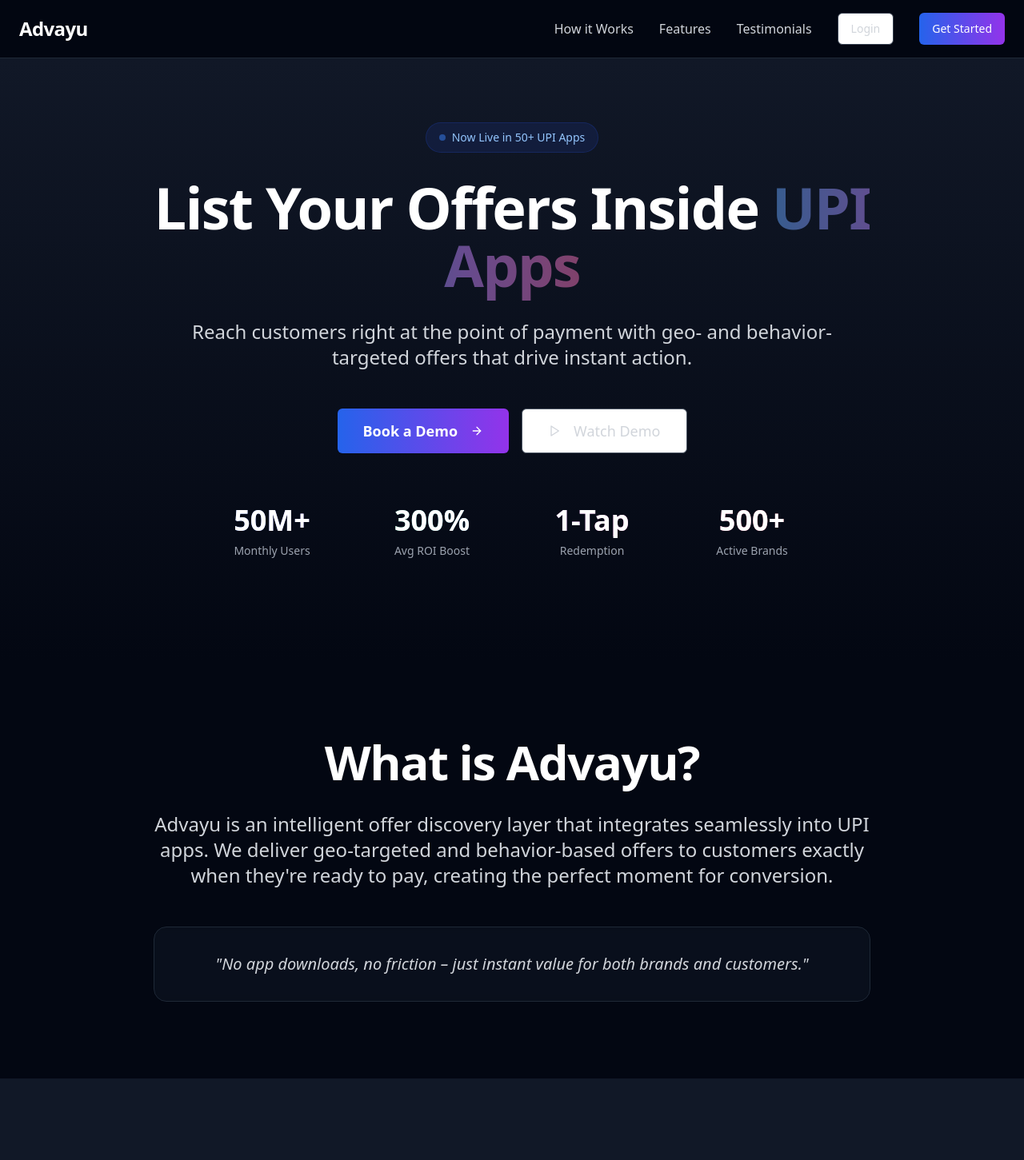
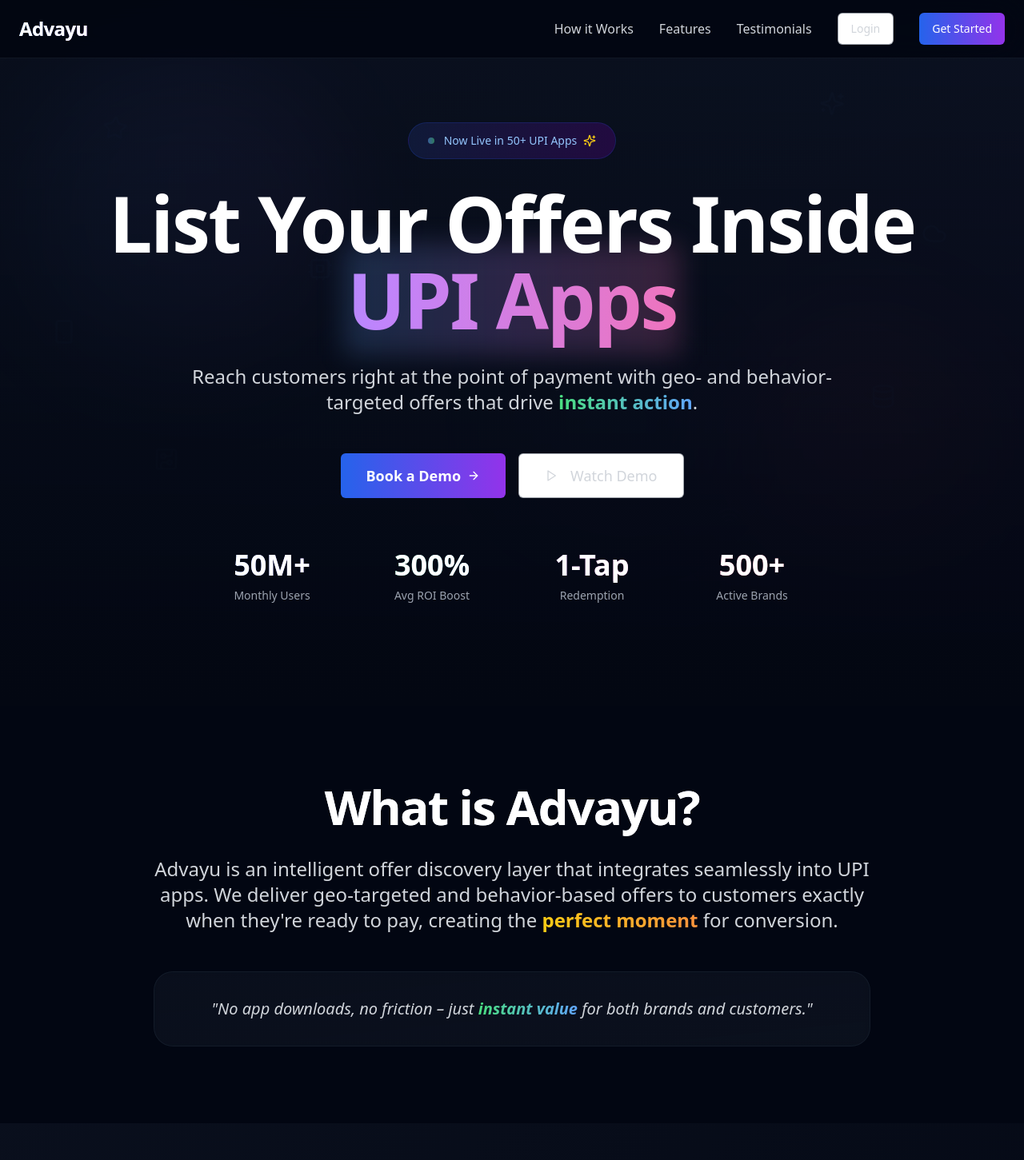
Before and after one commit to shivamvishwakarm/advayu_landingpage, a React (Vite) app: page / in a window 1280 px wide. Shown: the top 1451 px of the page at 80% size. Built offline with nearby package versions, Linux system fonts and the light colour scheme.

Commit message:
Refine landing page aesthetics
Improved the visual design of the landing page to be more artistic.

```diff
--- a/src/pages/Index.tsx
+++ b/src/pages/Index.tsx
@@ -19,6 +19,29 @@ const floatingIcons = [
 const Index = () => {
   return (
     <div className="min-h-screen bg-gray-950 text-white relative overflow-hidden">
+      {/* Artistic Background Effects */}
+      <div className="fixed inset-0 pointer-events-none z-0">
+        {/* Gradient Orbs */}
+        <div className="absolute top-20 left-10 w-96 h-96 bg-gradient-to-r from-blue-500/20 to-purple-500/20 rounded-full blur-3xl animate-pulse"></div>
+        <div className="absolute bottom-20 right-10 w-80 h-80 bg-gradient-to-r from-pink-500/20 to-orange-500/20 rounded-full blur-3xl animate-pulse" style={{ animationDelay: "2s" }}></div>
+        <div className="absolute top-1/2 left-1/2 w-64 h-64 bg-gradient-to-r from-green-500/10 to-blue-500/10 rounded-full blur-3xl animate-pulse" style={{ animationDelay: "4s" }}></div>
+
+        {/* Mesh Gradient Overlay */}
+        <div className="absolute inset-0 bg-gradient-to-br from-transparent via-blue-950/10 to-purple-950/20"></div>
+
+        {/* Animated Grid Pattern */}
+        <div className="absolute inset-0 opacity-[0.02]">
+          <div className="absolute inset-0" style={{
+            backgroundImage: `
+              linear-gradient(rgba(255,255,255,0.1) 1px, transparent 1px),
+              linear-gradient(90deg, rgba(255,255,255,0.1) 1px, transparent 1px)
+            `,
+            backgroundSize: '50px 50px',
+            animation: 'grid-move 20s linear infinite'
+          }}></div>
+        </div>
+      </div>
+
       {/* Animated Background Icons */}
       <div className="fixed inset-0 pointer-events-none opacity-5 z-0">
         {floatingIcons.map((item, index) => {
@@ -41,64 +64,82 @@ const Index = () => {
       </div>
 
       {/* Navigation Bar */}
-      <nav className="border-b border-gray-800 bg-gray-950/80 backdrop-blur-md sticky top-0 z-50 transition-all duration-300">
+      <nav className="border-b border-gray-800/50 bg-gray-950/80 backdrop-blur-xl sticky top-0 z-50 transition-all duration-300">
         <div className="container mx-auto px-6 py-4">
           <div className="flex items-center justify-between">
-            <div className="text-2xl font-bold text-white tracking-tight transform hover:scale-105 transition-transform duration-200">
+            <div className="text-2xl font-black text-white tracking-tight transform hover:scale-105 transition-transform duration-200 bg-gradient-to-r from-blue-400 to-purple-400 bg-clip-text text-transparent">
               Advayu
             </div>
             <div className="hidden md:flex items-center space-x-8">
-              <a href="#how-it-works" className="text-gray-300 hover:text-white transition-all duration-300 font-medium hover:scale-105 transform">How it Works</a>
-              <a href="#features" className="text-gray-300 hover:text-white transition-all duration-300 font-medium hover:scale-105 transform">Features</a>
-              <a href="#testimonials" className="text-gray-300 hover:text-white transition-all duration-300 font-medium hover:scale-105 transform">Testimonials</a>
-              <Button variant="outline" className="border-gray-700 text-gray-300 hover:bg-gray-800 hover:text-white transition-all duration-300 hover:scale-105 transform">Login</Button>
-              <Button className="bg-gradient-to-r from-blue-600 to-purple-600 hover:from-blue-700 hover:to-purple-700 text-white border-0 transition-all duration-300 hover:scale-105 transform hover:shadow-lg">Get Started</Button>
+              <a href="#how-it-works" className="text-gray-300 hover:text-white transition-all duration-300 font-medium hover:scale-105 transform relative group">
+                How it Works
+                <span className="absolute -bottom-1 left-0 w-0 h-0.5 bg-gradient-to-r from-blue-400 to-purple-400 transition-all duration-300 group-hover:w-full"></span>
+              </a>
+              <a href="#features" className="text-gray-300 hover:text-white transition-all duration-300 font-medium hover:scale-105 transform relative group">
+                Features
+                <span className="absolute -bottom-1 left-0 w-0 h-0.5 bg-gradient-to-r from-blue-400 to-purple-400 transition-all duration-300 group-hover:w-full"></span>
+              </a>
+              <a href="#testimonials" className="text-gray-300 hover:text-white transition-all duration-300 font-medium hover:scale-105 transform relative group">
+                Testimonials
+                <span className="absolute -bottom-1 left-0 w-0 h-0.5 bg-gradient-to-r from-blue-400 to-purple-400 transition-all duration-300 group-hover:w-full"></span>
+              </a>
+              <Button variant="outline" className="border-gray-700/50 text-gray-300 hover:bg-gray-800/50 hover:text-white transition-all duration-300 hover:scale-105 transform backdrop-blur-sm">Login</Button>
+              <Button className="bg-gradient-to-r from-blue-600 to-purple-600 hover:from-blue-700 hover:to-purple-700 text-white border-0 transition-all duration-300 hover:scale-105 transform hover:shadow-xl relative overflow-hidden group">
+                <span className="relative z-10">Get Started</span>
+                <div className="absolute inset-0 bg-gradient-to-r from-purple-600 to-pink-600 opacity-0 group-hover:opacity-100 transition-opacity duration-300"></div>
+              </Button>
             </div>
           </div>
         </div>
       </nav>
 
       {/* Hero Section */}
-      <section className="pt-20 pb-32 bg-gradient-to-b from-gray-900 to-gray-950 relative z-10">
+      <section className="pt-20 pb-32 bg-gradient-to-b from-gray-900/50 to-gray-950 relative z-10">
         <div className="container mx-auto px-6">
           <div className="max-w-5xl mx-auto text-center">
-            <div className="inline-flex items-center px-4 py-2 bg-blue-950/50 border border-blue-800/30 rounded-full text-blue-300 text-sm font-medium mb-8 animate-fade-in">
-              <div className="w-2 h-2 bg-blue-500 rounded-full mr-2 animate-pulse"></div>
+            <div className="inline-flex items-center px-6 py-3 bg-gradient-to-r from-blue-950/50 to-purple-950/50 border border-blue-800/30 rounded-full text-blue-300 text-sm font-medium mb-8 animate-fade-in backdrop-blur-sm">
+              <div className="w-2 h-2 bg-gradient-to-r from-blue-400 to-green-400 rounded-full mr-3 animate-pulse"></div>
               Now Live in 50+ UPI Apps
+              <Sparkles className="w-4 h-4 ml-2 text-yellow-400" />
             </div>
-            <h1 className="text-5xl lg:text-7xl font-black mb-8 leading-tight tracking-tight animate-fade-in" style={{ animationDelay: "0.2s" }}>
+            <h1 className="text-5xl lg:text-8xl font-black mb-8 leading-tight tracking-tight animate-fade-in" style={{ animationDelay: "0.2s" }}>
               List Your Offers Inside{" "}
-              <span className="bg-gradient-to-r from-blue-400 via-purple-400 to-pink-400 bg-clip-text text-transparent animate-pulse">
+              <span className="bg-gradient-to-r from-blue-400 via-purple-400 to-pink-400 bg-clip-text text-transparent animate-gradient-x relative">
                 UPI Apps
+                <div className="absolute -inset-1 bg-gradient-to-r from-blue-400/20 via-purple-400/20 to-pink-400/20 blur-lg -z-10"></div>
               </span>
             </h1>
             <p className="text-xl lg:text-2xl mb-12 text-gray-300 max-w-4xl mx-auto leading-relaxed font-light animate-fade-in" style={{ animationDelay: "0.4s" }}>
-              Reach customers right at the point of payment with geo- and behavior-targeted offers that drive instant action.
+              Reach customers right at the point of payment with geo- and behavior-targeted offers that drive{" "}
+              <span className="text-transparent bg-gradient-to-r from-green-400 to-blue-400 bg-clip-text font-semibold">instant action</span>.
             </p>
             <div className="flex flex-col sm:flex-row gap-4 justify-center mb-16 animate-fade-in" style={{ animationDelay: "0.6s" }}>
-              <Button size="lg" className="bg-gradient-to-r from-blue-600 to-purple-600 hover:from-blue-700 hover:to-purple-700 text-white font-semibold px-8 py-4 text-lg h-14 border-0 transition-all duration-300 hover:scale-105 transform hover:shadow-xl">
-                Book a Demo <ArrowRight className="ml-2 h-5 w-5" />
+              <Button size="lg" className="bg-gradient-to-r from-blue-600 to-purple-600 hover:from-blue-700 hover:to-purple-700 text-white font-semibold px-8 py-4 text-lg h-14 border-0 transition-all duration-300 hover:scale-105 transform hover:shadow-2xl relative overflow-hidden group">
+                <span className="relative z-10 flex items-center">
+                  Book a Demo <ArrowRight className="ml-2 h-5 w-5 group-hover:translate-x-1 transition-transform duration-300" />
+                </span>
+                <div className="absolute inset-0 bg-gradient-to-r from-purple-600 to-pink-600 opacity-0 group-hover:opacity-100 transition-opacity duration-300"></div>
               </Button>
-              <Button size="lg" variant="outline" className="border-gray-600 text-gray-300 hover:bg-gray-800 hover:text-white px-8 py-4 text-lg h-14 transition-all duration-300 hover:scale-105 transform">
-                <Play className="mr-2 h-5 w-5" />
+              <Button size="lg" variant="outline" className="border-gray-600/50 text-gray-300 hover:bg-gray-800/50 hover:text-white px-8 py-4 text-lg h-14 transition-all duration-300 hover:scale-105 transform backdrop-blur-sm group">
+                <Play className="mr-2 h-5 w-5 group-hover:scale-110 transition-transform duration-300" />
                 Watch Demo
               </Button>
             </div>
             <div className="grid grid-cols-2 md:grid-cols-4 gap-8 max-w-3xl mx-auto animate-fade-in" style={{ animationDelay: "0.8s" }}>
-              <div className="text-center transform hover:scale-110 transition-all duration-300">
-                <div className="text-3xl lg:text-4xl font-black text-white mb-2 bg-gradient-to-r from-blue-400 to-purple-400 bg-clip-text text-transparent">50M+</div>
+              <div className="text-center transform hover:scale-110 transition-all duration-300 group">
+                <div className="text-3xl lg:text-4xl font-black text-white mb-2 bg-gradient-to-r from-blue-400 to-purple-400 bg-clip-text text-transparent group-hover:scale-110 transition-transform duration-300">50M+</div>
                 <div className="text-gray-400 text-sm font-medium">Monthly Users</div>
               </div>
-              <div className="text-center transform hover:scale-110 transition-all duration-300">
-                <div className="text-3xl lg:text-4xl font-black text-white mb-2 bg-gradient-to-r from-green-400 to-blue-400 bg-clip-text text-transparent">300%</div>
+              <div className="text-center transform hover:scale-110 transition-all duration-300 group">
+                <div className="text-3xl lg:text-4xl font-black text-white mb-2 bg-gradient-to-r from-green-400 to-blue-400 bg-clip-text text-transparent group-hover:scale-110 transition-transform duration-300">300%</div>
                 <div className="text-gray-400 text-sm font-medium">Avg ROI Boost</div>
               </div>
-              <div className="text-center transform hover:scale-110 transition-all duration-300">
-                <div className="text-3xl lg:text-4xl font-black text-white mb-2 bg-gradient-to-r from-purple-400 to-pink-400 bg-clip-text text-transparent">1-Tap</div>
+              <div className="text-center transform hover:scale-110 transition-all duration-300 group">
+                <div className="text-3xl lg:text-4xl font-black text-white mb-2 bg-gradient-to-r from-purple-400 to-pink-400 bg-clip-text text-transparent group-hover:scale-110 transition-transform duration-300">1-Tap</div>
                 <div className="text-gray-400 text-sm font-medium">Redemption</div>
               </div>
-              <div className="text-center transform hover:scale-110 transition-all duration-300">
-                <div className="text-3xl lg:text-4xl font-black text-white mb-2 bg-gradient-to-r from-pink-400 to-red-400 bg-clip-text text-transparent">500+</div>
+              <div className="text-center transform hover:scale-110 transition-all duration-300 group">
+                <div className="text-3xl lg:text-4xl font-black text-white mb-2 bg-gradient-to-r from-pink-400 to-red-400 bg-clip-text text-transparent group-hover:scale-110 transition-transform duration-300">500+</div>
                 <div className="text-gray-400 text-sm font-medium">Active Brands</div>
               </div>
             </div>
@@ -107,18 +148,19 @@ const Index = () => {
       </section>
 
       {/* What is Advayu */}
-      <section className="py-24 bg-gray-950 relative z-10">
+      <section className="py-24 bg-gray-950/50 relative z-10">
         <div className="container mx-auto px-6">
           <div className="max-w-4xl mx-auto text-center">
-            <h2 className="text-4xl lg:text-6xl font-black mb-8 text-white tracking-tight">What is Advayu?</h2>
+            <h2 className="text-4xl lg:text-6xl font-black mb-8 text-white tracking-tight bg-gradient-to-r from-white via-blue-100 to-purple-100 bg-clip-text text-transparent">What is Advayu?</h2>
             <p className="text-xl lg:text-2xl text-gray-300 leading-relaxed mb-12 font-light">
               Advayu is an intelligent offer discovery layer that integrates seamlessly into UPI apps.
               We deliver geo-targeted and behavior-based offers to customers exactly when they're ready to pay,
-              creating the perfect moment for conversion.
+              creating the <span className="text-transparent bg-gradient-to-r from-yellow-400 to-orange-400 bg-clip-text font-semibold">perfect moment</span> for conversion.
             </p>
-            <div className="bg-gray-900/50 border border-gray-800 rounded-2xl p-8 backdrop-blur-sm hover:bg-gray-800/50 transition-all duration-500 transform hover:scale-105">
-              <div className="text-lg lg:text-xl text-gray-300 italic font-light">
-                "No app downloads, no friction – just instant value for both brands and customers."
+            <div className="bg-gradient-to-br from-gray-900/50 to-gray-800/30 border border-gray-800/50 rounded-3xl p-8 backdrop-blur-sm hover:bg-gray-800/50 transition-all duration-500 transform hover:scale-105 relative overflow-hidden group">
+              <div className="absolute inset-0 bg-gradient-to-r from-blue-500/5 to-purple-500/5 opacity-0 group-hover:opacity-100 transition-opacity duration-500"></div>
+              <div className="text-lg lg:text-xl text-gray-300 italic font-light relative z-10">
+                "No app downloads, no friction – just <span className="text-transparent bg-gradient-to-r from-green-400 to-blue-400 bg-clip-text font-semibold">instant value</span> for both brands and customers."
               </div>
             </div>
           </div>
@@ -126,7 +168,7 @@ const Index = () => {
       </section>
 
       {/* How it Works */}
-      <section id="how-it-works" className="py-24 bg-gray-900 relative z-10">
+      <section id="how-it-works" className="py-24 bg-gradient-to-br from-gray-900/50 to-gray-950/50 relative z-10">
         <div className="container mx-auto px-6">
           <div className="text-center mb-16">
             <h2 className="text-4xl lg:text-6xl font-black mb-6 text-white tracking-tight">How It Works</h2>
@@ -215,7 +257,7 @@ const Index = () => {
       </section>
 
       {/* Why Brands Choose Advayu */}
-      <section id="features" className="py-24 bg-gray-950 relative z-10">
+      <section id="features" className="py-24 bg-gray-950/50 relative z-10">
         <div className="container mx-auto px-6">
           <div className="text-center mb-16">
             <h2 className="text-4xl lg:text-6xl font-black mb-6 text-white tracking-tight">Why Brands Choose Advayu</h2>
@@ -259,7 +301,7 @@ const Index = () => {
       </section>
 
       {/* Who It's For */}
-      <section className="py-24 bg-gray-900 relative z-10">
+      <section className="py-24 bg-gradient-to-br from-gray-900/50 to-gray-950/50 relative z-10">
         <div className="container mx-auto px-6">
           <div className="text-center mb-16">
             <h2 className="text-4xl lg:text-6xl font-black mb-6 text-white tracking-tight">Who It's For</h2>
@@ -332,7 +374,7 @@ const Index = () => {
       </section>
 
       {/* Distribution Partners */}
-      <section className="py-24 bg-gray-950 relative z-10">
+      <section className="py-24 bg-gray-950/50 relative z-10">
         <div className="container mx-auto px-6">
           <div className="max-w-5xl mx-auto">
             <div className="text-center mb-16">
@@ -372,7 +414,7 @@ const Index = () => {
       </section>
 
       {/* Testimonials */}
-      <section id="testimonials" className="py-24 bg-gray-900 relative z-10">
+      <section id="testimonials" className="py-24 bg-gradient-to-br from-gray-900/50 to-gray-950/50 relative z-10">
         <div className="container mx-auto px-6">
           <div className="text-center mb-16">
             <h2 className="text-4xl lg:text-6xl font-black mb-6 text-white tracking-tight">What Our Partners Say</h2>
@@ -401,7 +443,7 @@ const Index = () => {
       </section>
 
       {/* About Us */}
-      <section className="py-24 bg-gray-950 relative z-10">
+      <section className="py-24 bg-gray-950/50 relative z-10">
         <div className="container mx-auto px-6">
           <div className="max-w-5xl mx-auto">
             <div className="text-center mb-16">
@@ -440,19 +482,22 @@ const Index = () => {
       </section>
 
       {/* CTA Section */}
-      <section className="py-24 bg-gradient-to-r from-gray-900 via-blue-900 to-purple-900 relative z-10">
-        <div className="container mx-auto px-6 text-center">
+      <section className="py-24 bg-gradient-to-br from-gray-900/50 to-gray-950/50 relative z-10 overflow-hidden">
+        <div className="absolute inset-0 bg-gradient-to-r from-blue-500/10 to-purple-500/10"></div>
+        <div className="container mx-auto px-6 text-center relative z-10">
           <div className="max-w-4xl mx-auto">
-            <h2 className="text-4xl lg:text-6xl font-black mb-8 text-white tracking-tight">Ready to Transform Your Customer Acquisition?</h2>
+            <h2 className="text-4xl lg:text-6xl font-black mb-8 text-white tracking-tight bg-gradient-to-r from-white via-blue-100 to-purple-100 bg-clip-text text-transparent">Ready to Transform Your Customer Acquisition?</h2>
             <p className="text-xl lg:text-2xl text-gray-200 mb-12 leading-relaxed font-light">
-              Join 500+ brands already reaching customers at the perfect moment.
+              Join <span className="text-transparent bg-gradient-to-r from-yellow-400 to-orange-400 bg-clip-text font-semibold">500+ brands</span> already reaching customers at the perfect moment.
               Start your Advayu campaign today and see the difference contextual offers can make.
             </p>
             <div className="flex flex-col sm:flex-row gap-6 justify-center">
-              <Button size="lg" className="bg-white hover:bg-gray-100 text-gray-900 font-semibold px-8 py-4 text-lg h-14 border-0 transition-all duration-300 hover:scale-105 transform hover:shadow-xl">
-                Book a Demo <ArrowRight className="ml-2 h-5 w-5" />
+              <Button size="lg" className="bg-white hover:bg-gray-100 text-gray-900 font-semibold px-8 py-4 text-lg h-14 border-0 transition-all duration-300 hover:scale-105 transform hover:shadow-2xl relative overflow-hidden group">
+                <span className="relative z-10 flex items-center">
+                  Book a Demo <ArrowRight className="ml-2 h-5 w-5 group-hover:translate-x-1 transition-transform duration-300" />
+                </span>
               </Button>
-              <Button size="lg" variant="outline" className="border-gray-400 text-white hover:bg-white/10 px-8 py-4 text-lg h-14 transition-all duration-300 hover:scale-105 transform">
+              <Button size="lg" variant="outline" className="border-gray-400/50 text-white hover:bg-white/10 px-8 py-4 text-lg h-14 transition-all duration-300 hover:scale-105 transform backdrop-blur-sm">
                 Launch a Campaign
               </Button>
             </div>
@@ -461,13 +506,13 @@ const Index = () => {
       </section>
 
       {/* Contact Form */}
-      <section className="py-24 bg-gray-900 relative z-10">
+      <section className="py-24 bg-gradient-to-br from-gray-900/50 to-gray-950/50 relative z-10">
         <div className="container mx-auto px-6">
           <div className="max-w-3xl mx-auto">
             <div className="text-center mb-12">
-              <h2 className="text-4xl lg:text-6xl font-black mb-8 text-white tracking-tight">Get Started Today</h2>
+              <h2 className="text-4xl lg:text-6xl font-black mb-8 text-white tracking-tight bg-gradient-to-r from-white via-blue-100 to-purple-100 bg-clip-text text-transparent">Get Started Today</h2>
               <p className="text-xl lg:text-2xl text-gray-300 font-light">
-                Tell us about your brand and we'll create a custom campaign strategy for you.
+                Tell us about your brand and we'll create a <span className="text-transparent bg-gradient-to-r from-green-400 to-blue-400 bg-clip-text font-semibold">custom campaign strategy</span> for you.
               </p>
             </div>
             <ContactForm />
@@ -486,9 +531,24 @@ const Index = () => {
           to { opacity: 1; transform: translateY(0); }
         }
 
+        @keyframes gradient-x {
+          0%, 100% { background-position: 0% 50%; }
+          50% { background-position: 100% 50%; }
+        }
+
+        @keyframes grid-move {
+          0% { transform: translate(0, 0); }
+          100% { transform: translate(50px, 50px); }
+        }
+
         .animate-fade-in {
           animation: fade-in 0.8s ease-out forwards;
           opacity: 0;
+        }
+
+        .animate-gradient-x {
+          background-size: 200% 200%;
+          animation: gradient-x 3s ease infinite;
         }
       `}</style>
     </div>
```
